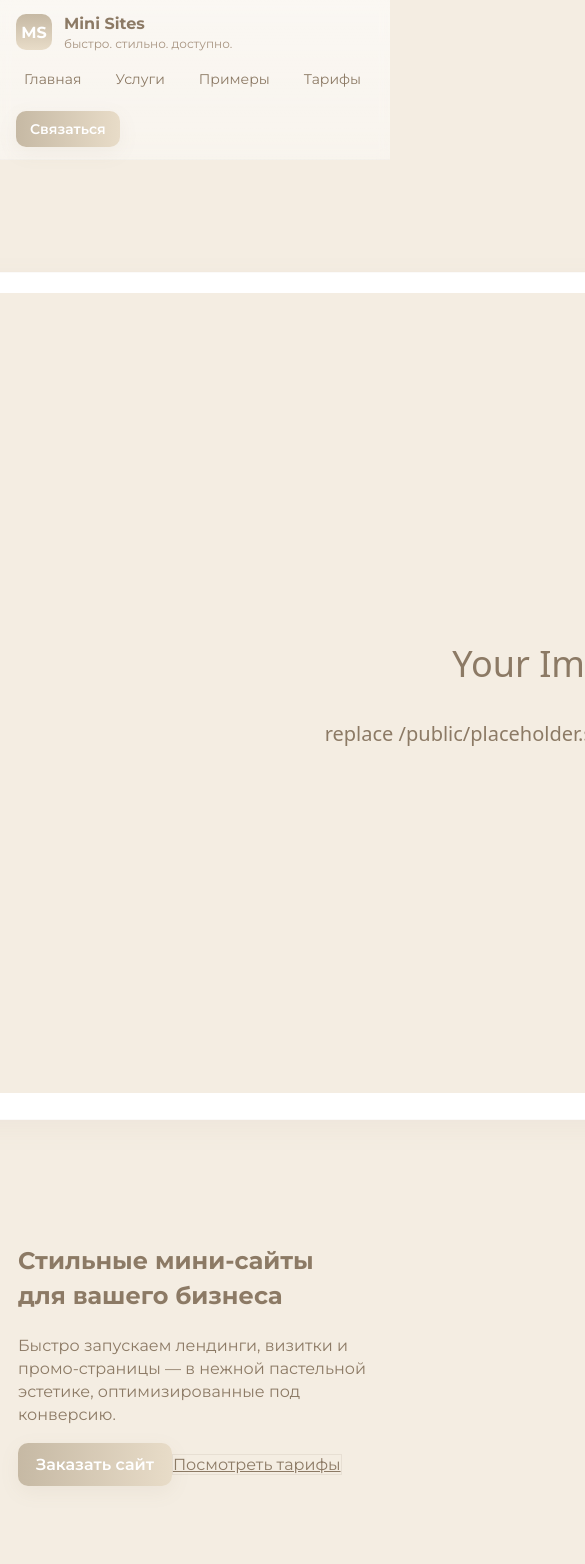
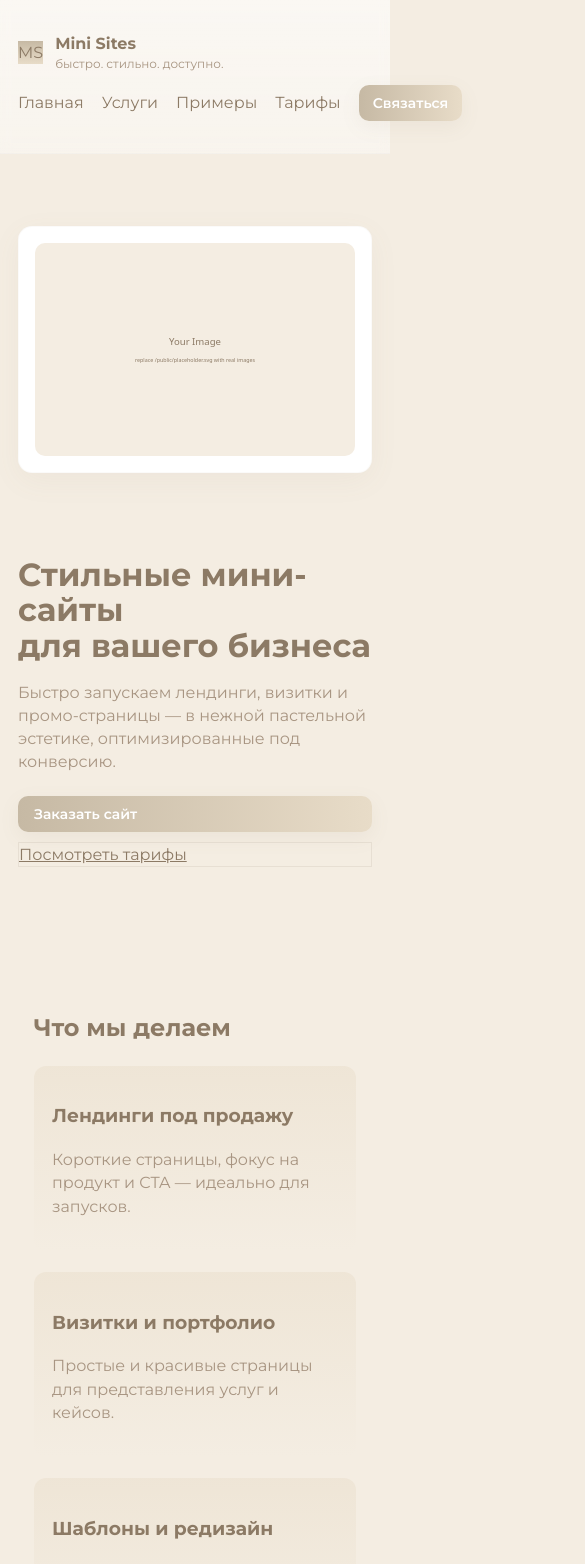
Before and after one commit to EgorSheredeko/reclama, a Next.js app: page / in a window 390 px wide. Shown: the top 1564 px of the page, 585 px wide, since content can reach past the window. Built offline with nearby package versions, Linux system fonts and the light colour scheme.

Commit message:
Откат к рабочей версии перед мобильными изменениями

```diff
--- a/src/globals.css
+++ b/src/globals.css
@@ -1,7 +1,9 @@
-/* Global styles — pastel beige theme */
+/* =========================
+   Global Styles — pastel beige theme
+   ========================= */
 @import url('https://fonts.googleapis.com/css2?family=Montserrat:wght@400;600;700&display=swap');
 
-:root{
+:root {
   --bg: #F4EDE2;
   --bg-2: #E8DCC8;
   --accent: #C6B9A4;
@@ -11,175 +13,155 @@
   --radius: 14px;
 }
 
-/* Reset and base */
-*{box-sizing:border-box}
-html,body,#root{height:100%}
-body{
-  margin:0;
+/* Reset & base */
+* { box-sizing: border-box; }
+html, body, #root { height: 100%; }
+body {
+  margin: 0;
   font-family: 'Montserrat', system-ui, -apple-system, 'Segoe UI', Roboto, sans-serif;
   background: var(--bg);
   color: var(--text);
-  -webkit-font-smoothing:antialiased;
-  -moz-osx-font-smoothing:grayscale;
-  line-height:1.45;
+  -webkit-font-smoothing: antialiased;
+  -moz-osx-font-smoothing: grayscale;
+  line-height: 1.45;
 }
 
 /* Layout helpers */
-.container{
-  max-width:1100px;
-  margin:0 auto;
-  padding:48px 24px;
-  transition: all 0.3s ease;
+.container { max-width: 1100px; margin: 0 auto; padding: 48px 24px; }
+
+/* =========================
+   Header
+   ========================= */
+.header {
+  backdrop-filter: blur(6px);
+  background: linear-gradient(180deg, rgba(255,255,255,0.6), rgba(255,255,255,0.4));
+  position: sticky;
+  top: 0;
+  z-index: 50;
+  border-bottom: 1px solid rgba(140,122,101,0.06);
+}
+.header-inner { display: flex; align-items: center; justify-content: space-between; gap: 24px; padding: 18px 0; }
+.logo { display: flex; align-items: center; gap: 12px; }
+.logo-icon {
+  width: 48px;
+  height: 48px;
+  border-radius: 10px;
+  background: linear-gradient(180deg,#C6B9A4,#E8DCC8);
+  display: flex; align-items: center; justify-content: center;
+  font-weight: 700; color: #fff;
+}
+.logo-text .logo-name { font-weight: 700; }
+.logo-text .logo-slogan { font-size: 12px; color: var(--muted); }
+.nav { display: flex; gap: 18px; align-items: center; }
+.nav a { text-decoration: none; color: var(--text); }
+.btn-nav { padding: 8px 14px; }
+
+/* =========================
+   Buttons
+   ========================= */
+.btn {
+  display: inline-block;
+  padding: 10px 18px;
+  border-radius: 10px;
+  background: linear-gradient(90deg, var(--accent), var(--bg-2));
+  color: var(--white);
+  font-weight: 600;
+  text-decoration: none;
+  box-shadow: 0 6px 20px rgba(140,122,101,0.08);
+  transition: 0.3s ease;
+  transform: translateY(0);
+  cursor: pointer;
+}
+.btn-outline {
+  border: 1px solid rgba(140,122,101,0.12);
+  background: transparent;
+  color: var(--text);
+}
+.btn:hover, .btn-nav:hover { transform: translateY(-3px); opacity: 0.9; }
+
+/* =========================
+   Hero Section
+   ========================= */
+.hero { display: flex; gap: 40px; align-items: center; padding: 80px 0; }
+.hero-left, .hero-right { flex: 1; }
+.hero-text { max-width: 560px; }
+.hero-title { font-size: 44px; margin: 0; line-height: 1.1; }
+.hero-desc { margin-top: 18px; color: var(--muted); }
+.hero-buttons { display: flex; gap: 12px; margin-top: 22px; }
+.hero-card { width: 100%; max-width: 520px; }
+.hero-img { width: 100%; border-radius: 10px; display: block; }
+
+/* =========================
+   Sections & Grids
+   ========================= */
+.section { padding: 64px 0; }
+.section-title { margin-top: 0; }
+.grid { display: grid; gap: 20px; grid-template-columns: repeat(3,1fr); margin-top: 18px; }
+.card { background: var(--white); border-radius: var(--radius); padding: 20px; box-shadow: 0 8px 30px rgba(140,122,101,0.06); border: 1px solid rgba(140,122,101,0.04); }
+.card-ghost { background: linear-gradient(180deg, rgba(232,220,200,0.45), rgba(244,237,226,0.45)); border-radius: 12px; padding: 18px; min-height: 140px; }
+.text-muted { color: var(--muted); }
+
+/* Portfolio */
+.section-portfolio { background: linear-gradient(180deg, rgba(255,255,255,0), rgba(232,220,200,0.25)); }
+.portfolio-grid { display: grid; grid-template-columns: repeat(3,1fr); gap: 18px; margin-top: 18px; }
+.portfolio-img { width: 100%; border-radius: 8px; display: block; }
+
+/* Pricing grid */
+.pricing-grid { display: grid; grid-template-columns: repeat(3,1fr); gap: 18px; margin-top: 18px; }
+.price { margin-top: 12px; }
+
+/* Forms (Contact page) */
+.form-label { display: block; margin-top: 12px; font-weight: 600; }
+.form-input { width: 100%; padding: 8px; margin-top: 6px; border-radius: var(--radius); border: 1px solid rgba(140,122,101,0.2); font-family: 'Montserrat', sans-serif; }
+.contact-grid { display: grid; grid-template-columns: 1fr 1fr; gap: 18px; margin-top: 18px; }
+
+/* =========================
+   Footer
+   ========================= */
+.footer { padding: 36px 0; border-top: 1px solid rgba(140,122,101,0.06); margin-top: 48px; color: var(--muted); }
+.footer-inner { display: flex; justify-content: space-between; align-items: center; gap: 24px; flex-wrap: wrap; }
+.footer-name { font-weight: 700; }
+.footer-desc, .footer-right { font-size: 13px; color: var(--muted); }
+
+/* =========================
+   Animations
+   ========================= */
+.reveal { opacity: 0; transform: translateY(40px); transition: all 0.7s ease-out; }
+.reveal.show { opacity: 1; transform: translateY(0); }
+
+/* =========================
+   Responsive
+   ========================= */
+
+/* Large tablets / small desktops */
+@media (max-width:1200px) {
+  .container { padding: 40px 20px; }
+  .grid { grid-template-columns: repeat(2,1fr); }
+  .portfolio-grid { grid-template-columns: repeat(2,1fr); }
+  .pricing-grid { grid-template-columns: repeat(2,1fr); }
+  .hero { gap: 30px; padding: 60px 0; }
+  .nav { gap: 12px; flex-wrap: wrap; }
 }
 
-/* Header */
-.header{
-  backdrop-filter: blur(6px);
-  background: linear-gradient(180deg, rgba(255,255,255,0.6), rgba(255,255,255,0.4));
-  position:sticky;
-  top:0;
-  z-index:50;
-  border-bottom:1px solid rgba(140,122,101,0.06);
-}
-.header-inner{
-  display:flex;
-  align-items:center;
-  justify-content:space-between;
-  gap:24px;
-  padding:18px 0;
-  transition: all 0.3s ease;
-}
-.header-inner .logo{
-  width:48px;
-  height:48px;
-  border-radius:10px;
-  display:flex;
-  align-items:center;
-  justify-content:center;
-  font-weight:700;
-  color:#fff;
+/* Tablets / mobile */
+@media (max-width:900px) {
+  .container { padding: 32px 18px; }
+  .grid, .portfolio-grid, .pricing-grid { grid-template-columns: 1fr; }
+  .hero { flex-direction: column-reverse; gap: 20px; padding: 50px 0; }
+  .hero-left, .hero-right { width: 100%; }
+  .hero-text { max-width: 100%; }
+  .card { padding: 16px; }
+  .contact-grid { grid-template-columns: 1fr; }
+  .header-inner, .footer-inner { flex-direction: column; align-items: flex-start; gap: 12px; }
+  .nav { flex-direction: column; width: 100%; gap: 10px; }
+  .btn-nav { width: 100%; text-align: center; }
 }
 
-/* Buttons */
-.btn{
-  display:inline-block;
-  padding:10px 18px;
-  border-radius:10px;
-  background:linear-gradient(90deg,var(--accent),var(--bg-2));
-  color:var(--white);
-  font-weight:600;
-  text-decoration:none;
-  box-shadow: 0 6px 20px rgba(140,122,101,0.08);
-  transition: 0.3s ease;
+/* Small mobile devices */
+@media (max-width:500px) {
+  .hero { padding: 40px 0; }
+  .section { padding: 40px 16px; }
+  .hero-title { font-size: 32px; }
+  .hero-buttons { flex-direction: column; gap: 10px; }
+  .btn { padding: 8px 16px; font-size: 14px; }
 }
-.btn-outline{
-  border:1px solid rgba(140,122,101,0.12);
-  background:transparent;
-  color:var(--text);
-}
-
-/* Hero */
-.hero{
-  padding:80px 0;
-  display:flex;
-  gap:40px;
-  align-items:center;
-}
-.hero-left{flex:1}
-.hero-right{flex:1; display:flex; align-items:center; justify-content:center}
-
-/* Cards */
-.card{
-  background:var(--white);
-  border-radius:var(--radius);
-  padding:20px;
-  box-shadow: 0 8px 30px rgba(140,122,101,0.06);
-  border: 1px solid rgba(140,122,101,0.04);
-  transition: all 0.3s ease;
-}
-.card:hover{
-  box-shadow: 0 12px 40px rgba(140,122,101,0.12);
-}
-.card-ghost{
-  background: linear-gradient(180deg, rgba(232,220,200,0.45), rgba(244,237,226,0.45));
-  border-radius:12px;
-  padding:18px;
-  min-height:140px;
-  box-shadow: 0 8px 24px rgba(140,122,101,0.08);
-  transition: all 0.3s ease;
-}
-.card-ghost:hover{
-  box-shadow: 0 12px 32px rgba(140,122,101,0.12);
-}
-
-/* Sections */
-.section{
-  padding:64px 0;
-}
-.grid{display:grid; gap:20px; grid-template-columns:repeat(3,1fr)}
-.pricing-grid{display:grid; gap:20px; grid-template-columns:repeat(3,1fr)}
-
-/* Footer */
-.footer{
-  padding:36px 0;
-  border-top:1px solid rgba(140,122,101,0.06);
-  margin-top:48px;
-  color:var(--muted);
-}
-
-/* Form */
-.form{display:flex; flex-direction:column; gap:12px}
-.form-label{display:block; font-weight:500; margin-bottom:4px}
-.form-input{width:100%; padding:8px; border-radius:8px; border:1px solid rgba(140,122,101,0.2); outline:none;}
-
-/* Responsive */
-@media (max-width:900px){
-  .grid, .pricing-grid{grid-template-columns:1fr}
-  .hero{flex-direction:column-reverse}
-  .container{padding:32px 18px}
-}
-
-/* Адаптивная шапка */
-@media (max-width: 768px) {
-  .header-inner {
-    flex-direction: column;
-    align-items: flex-start;
-    gap: 12px;
-    padding: 12px 16px;
-  }
-
-  .header-inner .logo {
-    width: 36px;
-    height: 36px;
-    font-size: 16px;
-  }
-
-  .header-inner nav {
-    flex-wrap: wrap;
-    gap: 8px;
-  }
-
-  .header-inner nav a {
-    font-size: 14px;
-    padding: 4px 8px;
-  }
-}
-
-/* Анимация появления */
-.reveal {
-  opacity: 0;
-  transform: translateY(40px);
-  transition: all 0.7s ease-out;
-}
-.reveal.show {
-  opacity: 1;
-  transform: translateY(0);
-}
-button, .btn {
-  transition: 0.3s ease;
-  transform: translateY(0);
-}
-button:hover, .btn:hover {
-  transform: translateY(-3px);
-  opacity: 0.9;
-}
```
